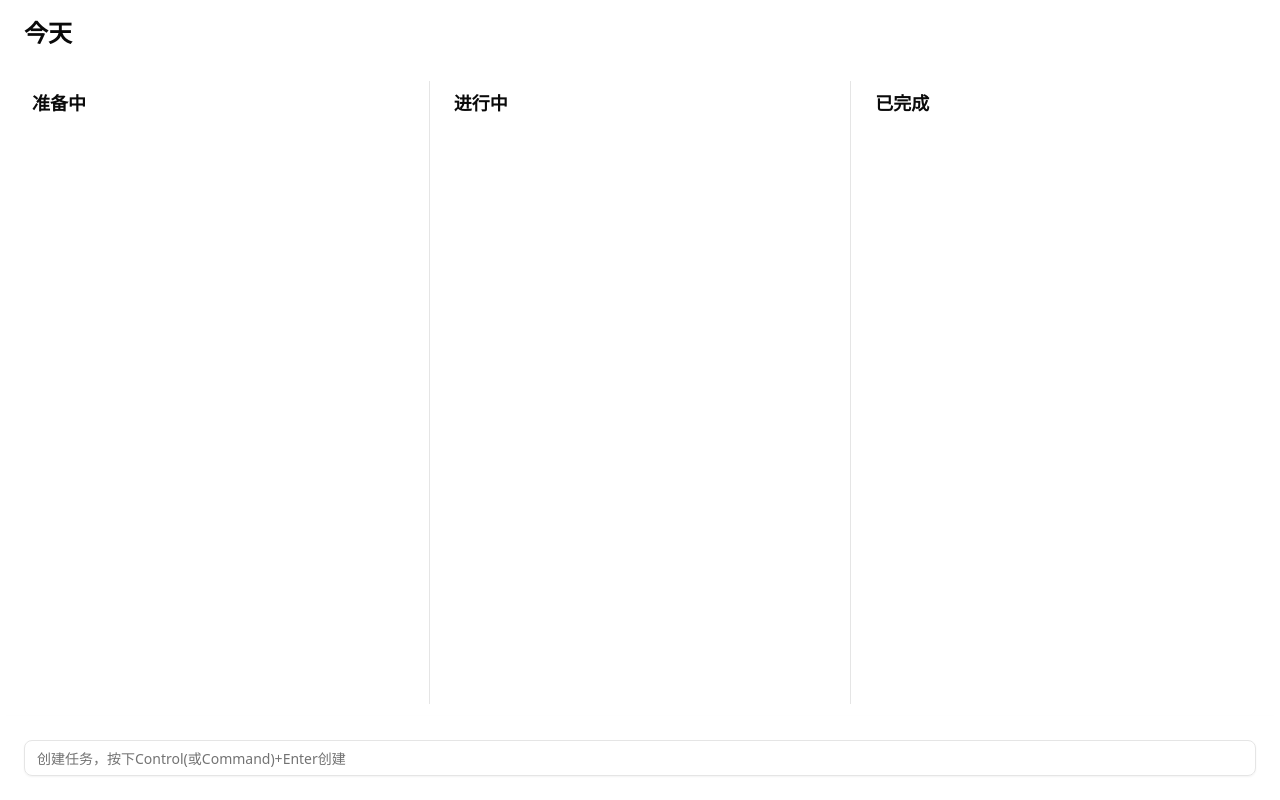
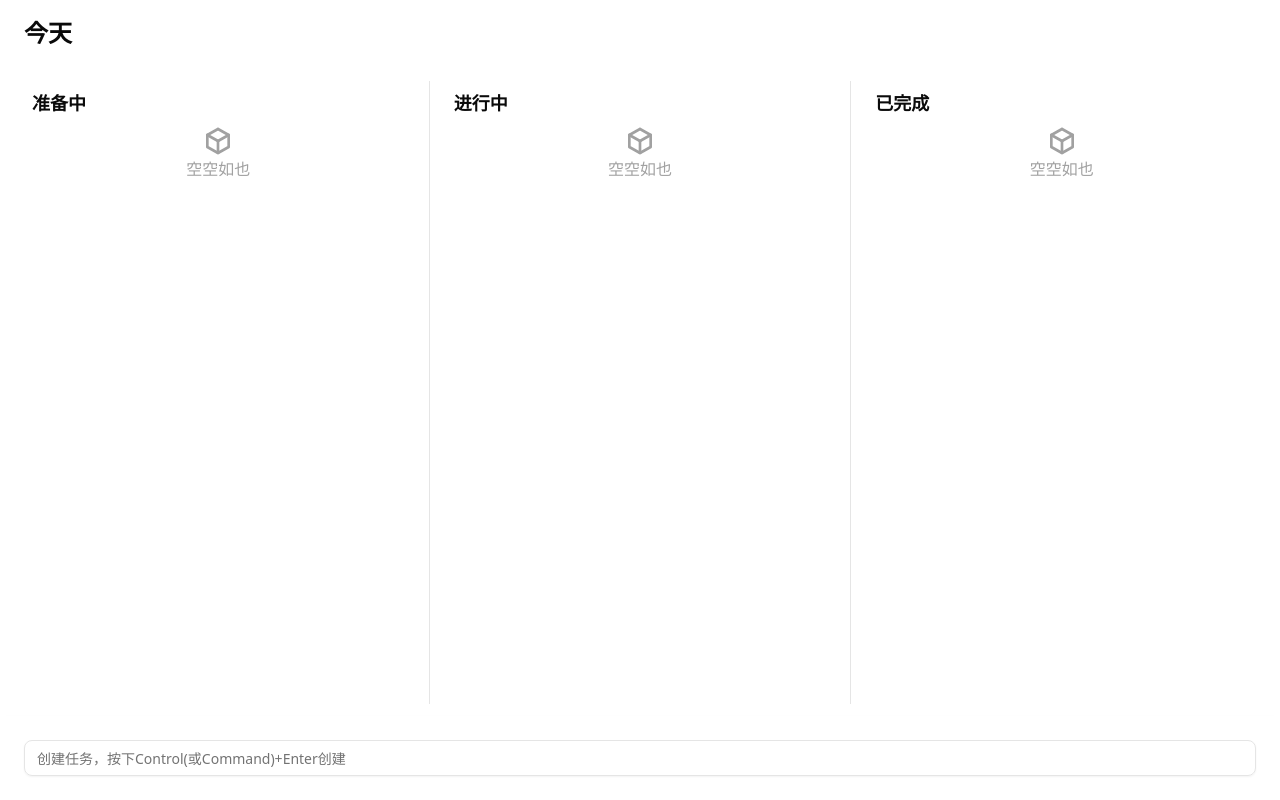
Before and after one commit to chzane/PetitPlan, a React (Vite) app: page / in a window 1280 px wide. Built offline with nearby package versions, Linux system fonts and the light colour scheme.

Commit message:
perf:当列表为空时显示提示

```diff
--- a/public/locales/en.json
+++ b/public/locales/en.json
@@ -45,7 +45,8 @@
         "delete": "Delete Task",
         "save": "Save",
         "cancel": "Cancel",
-        "viewDetails": "View Details"
+        "viewDetails": "View Details",
+        "emptyTodoList": "Nothing here yet"
     },
     "dialog": {
         "deleteTodo": {
--- a/public/locales/zh-cn.json
+++ b/public/locales/zh-cn.json
@@ -53,7 +53,8 @@
         "edit": "编辑任务",
         "delete": "删除任务",
         "save": "保存",
-        "cancel": "取消"
+        "cancel": "取消",
+        "emptyTodoList": "空空如也"
     },
     "dialog": {
         "deleteTodo": {
--- a/src/pages/HomePage.tsx
+++ b/src/pages/HomePage.tsx
@@ -11,7 +11,8 @@ import {
     useDroppable,
     useDraggable,
     DragOverlay,
-} from "@dnd-kit/core";
+} from "@dnd-kit/core"
+import Icon from "@/components/Icon"
 import { useTranslation } from "react-i18next"
 import { t } from "i18next"
 
@@ -178,6 +179,12 @@ function HomePage() {
                         {pendingTodos.map(todo => (
                             <DraggableTodoCard key={todo.id} todo={todo} classifyTodos={classifyTodos} />
                         ))}
+                        {pendingTodos.length == 0 && (
+                            <span className="flex flex-col items-center justify-center text-center text-neutral-400">
+                                <Icon name="box" w="32px" h="32px" className="text-neutral-400" />
+                                <span>{t('todo.emptyTodoList')}</span>
+                            </span>
+                        )}
                     </DroppableColumn>
 
                     <Separator orientation="vertical" />
@@ -186,6 +193,12 @@ function HomePage() {
                         {inProgressTodos.map(todo => (
                             <DraggableTodoCard key={todo.id} todo={todo} classifyTodos={classifyTodos} />
                         ))}
+                        {inProgressTodos.length == 0 && (
+                            <span className="flex flex-col items-center justify-center text-center text-neutral-400">
+                                <Icon name="box" w="32px" h="32px" className="text-neutral-400" />
+                                <span>{t('todo.emptyTodoList')}</span>
+                            </span>
+                        )}
                     </DroppableColumn>
 
                     <Separator orientation="vertical" />
@@ -194,6 +207,12 @@ function HomePage() {
                         {doneTodos.map(todo => (
                             <DraggableTodoCard key={todo.id} todo={todo} classifyTodos={classifyTodos} />
                         ))}
+                        {doneTodos.length == 0 && (
+                            <span className="flex flex-col items-center justify-center text-center text-neutral-400">
+                                <Icon name="box" w="32px" h="32px" className="text-neutral-400" />
+                                <span>{t('todo.emptyTodoList')}</span>
+                            </span>
+                        )}
                     </DroppableColumn>
                 </section>
 
```
